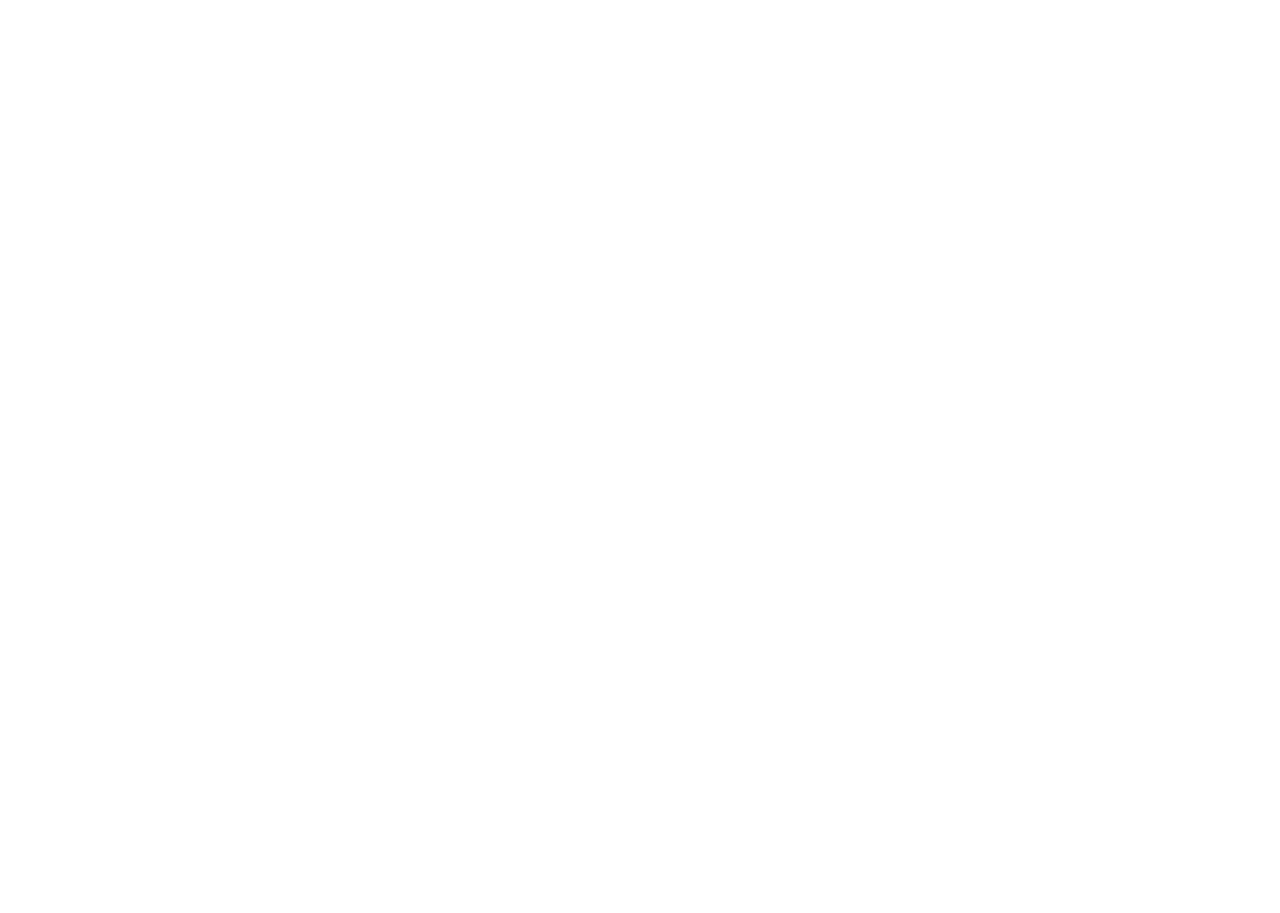
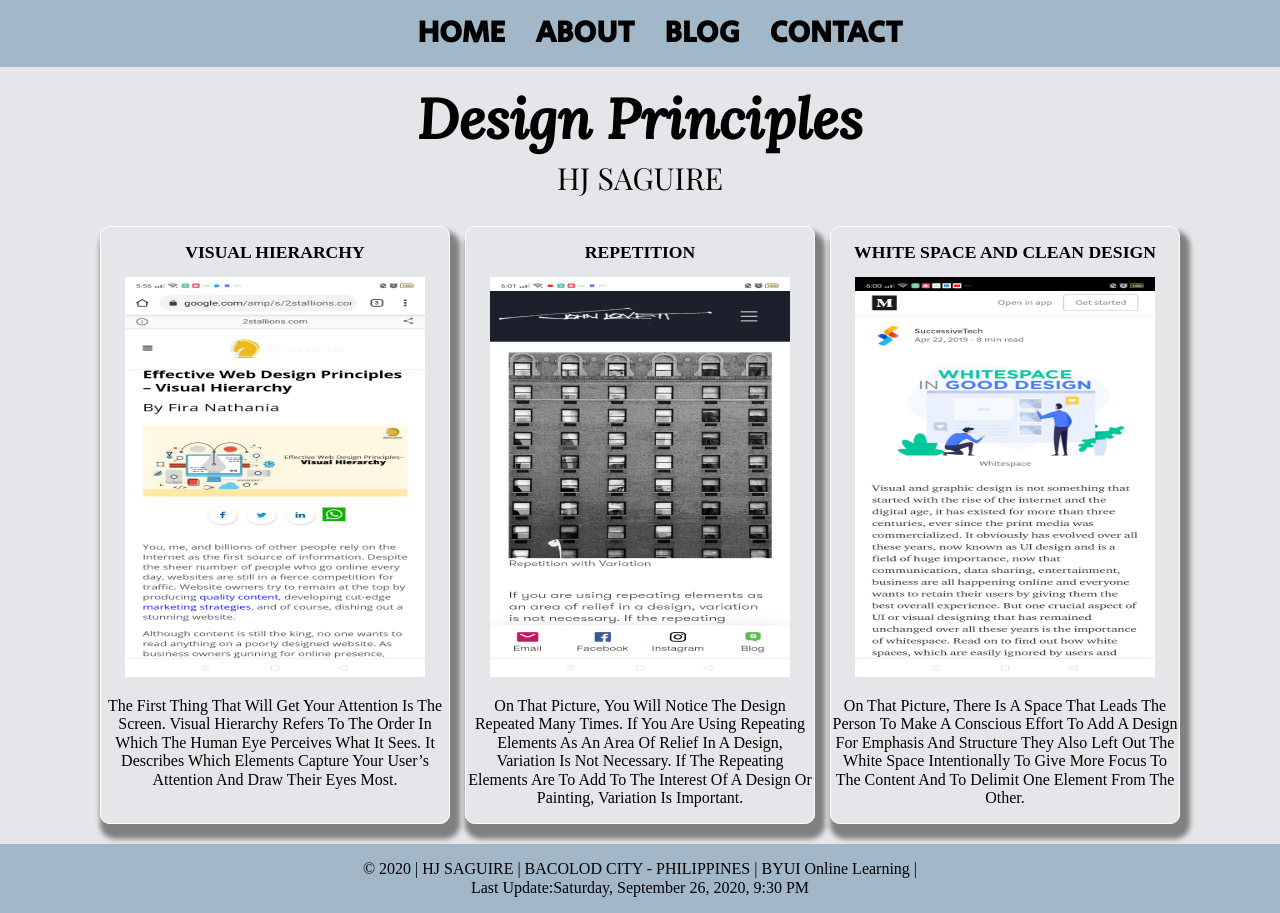
Before and after one commit to Hsaguire/WDD-230, a plain HTML site: page HTML/design-principles.html in a window 1280 px wide. Before the commit the page ends 800 px from the top, so only its background shows below. Drawn offline with nearby package versions, Linux system fonts and the light colour scheme.

Commit message:
added code and pictures

```diff
--- a/CSS/design.css
+++ b/CSS/design.css
@@ -0,0 +1,124 @@
+/*
+* THIS CODE IS FOR THE HEADER SECTION
+*/
+body {
+    background-color: #E4E6E9;
+}
+
+.container {
+    display: flex;
+    justify-content: center;
+    max-width: 100%;
+    margin: auto;
+    background-color: #A2B8C8;
+}
+
+.primary-link-banner {
+    display: flex;
+    list-style: none;
+}
+
+.primary-button {
+    text-transform: uppercase;
+    text-decoration: none;
+    font-family: 'Secular One',
+        sans-serif;
+    padding: 15px 15px;
+    font-size: 1.9em;
+    font-weight: 600;
+    color: black;
+}
+
+.primary-button:hover {
+    color: #E4E6E9;
+}
+
+/*
+* THIS CODE IS FOR THE MAIN SECTION
+*/
+
+.main-container {
+    justify-content: center;
+    margin-top: 20px;
+}
+
+.main-banner {
+    text-align: center;
+}
+
+.name {
+    font-family: 'Playfair Display',
+        serif;
+    text-transform: uppercase;
+    font-weight: 400;
+    font-size: 1.9em;
+    margin-bottom: 30px;
+}
+
+h1 {
+    font-family: 'Lora',
+        serif;
+    font-size: 3.5em;
+    margin: 20px 10px 10px 10px;
+}
+
+/*
+* THIS CODE IS FOR ABOUT SECTION
+*/
+
+h2 {
+    text-transform: uppercase;
+    font-size: 1.1em;
+}
+
+p {
+    text-transform: capitalize;
+    text-align: center;
+}
+
+img {
+    width: 300px;
+    height: 400px;
+}
+
+.link {
+    text-decoration: none;
+    color: black;
+}
+
+.about-container {
+    display: grid;
+    grid-gap: 15px;
+    grid-template-columns: 350px 350px 350px;
+    justify-content: center;
+
+}
+
+.about-banner {
+    border: 1px solid white;
+    border-radius: 10px;
+    box-shadow: 5px 10px 5px 5px gray;
+    text-align: center;
+}
+
+/*
+*THIS CODE IS FOR FOOTER
+*/
+
+.footer-container {
+    display: flex;
+    justify-content: center;
+    max-width: 100%;
+    margin-top: 20px;
+    background-color: #A2B8C8;
+}
+
+/*
+* THIS CODE IS FOR MEDIA QUARIES
+*/
+
+@media only screen and (min-width: 60em) {
+    .grid-container {
+        grid-template-columns: auto auto auto;
+    }
+}
--- a/HTML/design-principles.html
+++ b/HTML/design-principles.html
@@ -6,6 +6,9 @@
     <meta name="viewport" content="width=device-width, initial-scale=1.0">
     <meta name="description" content="design principles assignment">
     <link rel="stylesheet" href="https://cdnjs.cloudflare.com/ajax/libs/normalize/8.0.1/normalize.min.css">
+    <link href="https://fonts.googleapis.com/css2?family=Secular+One&display=swap" rel="stylesheet">
+    <link href="https://fonts.googleapis.com/css2?family=Lora:ital,wght@1,400;1,500&family=Nunito:ital
+                wght@0,200;1,200&family=Playfair+Display&family=Secular+One&display=swap" rel="stylesheet">
     <link rel="stylesheet" href="/CSS/normalize.css">
     <link rel="stylesheet" href="/CSS/design.css">
     <title>Design Principle</title>
@@ -13,11 +16,66 @@
 
 <body>
     <hearder>
-        <div class="container">
-
+        <class class="container">
+            <nav class="nav-area">
+                <ul class="primary-link-banner">
+                    <li><a class="primary-button" href="index.html">Home</a></li>
+                    <li><a class="primary-button" href="index.html">About</a></li>
+                    <li><a class="primary-button" href="index.html">Blog</a></li>
+                    <li><a class="primary-button" href="index.html">Contact</a></li>
+                </ul>
+            </nav>
+        </class>
+    </hearder>
+    <section>
+        <div class="main-container">
+            <div class="main-banner">
+                <h1>Design Principles</h1>
+                <nav class="name">Hj Saguire</nav>
+            </div>
+            <div class="about-container">
+                <div class="about-banner">
+                    <h2><a class="link" href="https://bit.ly/2S0gglZ">Visual Hierarchy</a></h2>
+                    <div class="banner-image">
+                        <img src="/Image/Visual Hierarchy!.jpg" alt="Visual Hierarchy" width="50px" height="50px">
+                    </div>
+                    <p>The first thing that will get your attention is the screen. Visual hierarchy refers to the order
+                        in which the human eye perceives what it sees. It describes which elements capture your user’s
+                        attention and draw their eyes most.
+                    </p>
+                </div>
+                <div class="about-banner">
+                    <h2><a class="link" href="https://bit.ly/36fmEOR">Repetition</a></h2>
+                    <img src="/Image/Repetition.jpg" alt="Repetition" width="50px" height="50px">
+                    <p>On that picture, you will notice the design repeated many times. If you are using repeating
+                        elements as an area of relief in a design, variation is not necessary. If the repeating elements
+                        are to add to the interest of a design or painting, variation is important.
+                    </p>
+                </div>
+                <div class="about-banner">
+                    <h2><a class="link" href="https://bit.ly/36cDMVc">White Space and Clean Design</a> </h2>
+                    <img src="/Image/Whitespace!.jpg" alt="White Space and Clean Design" width="50px" height="50px">
+                    <p>On that picture, there is a space that leads the person to make a conscious effort to add a
+                        design for emphasis and structure They also left out the white space intentionally to give more
+                        focus to the content and to delimit one element from the other.
+                    </p>
+                </div>
+            </div>
         </div>
-    </hearder>
-
+    </section>
+    <footer>
+        <div class="footer-container">
+            <div class="footer-banner">
+                <footer>
+                    <p>© 2020 | HJ SAGUIRE | BACOLOD CITY - PHILIPPINES | <a class="link"
+                            href="https://www.byui.edu/online" target="_blank">BYUI Online Learning</a> |<br> Last
+                        Update:<span id="currentdate">Saturday,
+                            September 26, 2020, 9:30 PM</span>
+                    </p>
+                </footer>
+            </div>
+        </div>
+    </footer>
 </body>
 
 </html>
```
Also changed, not shown: Image/Repetition.jpg (added), Image/Visual Hierarchy!.jpg (added), Image/Whitespace!.jpg (added).
